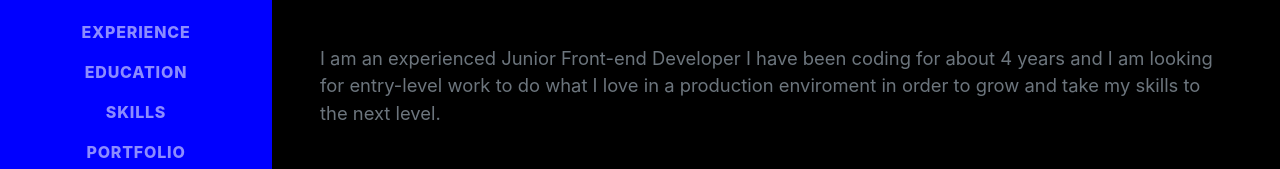
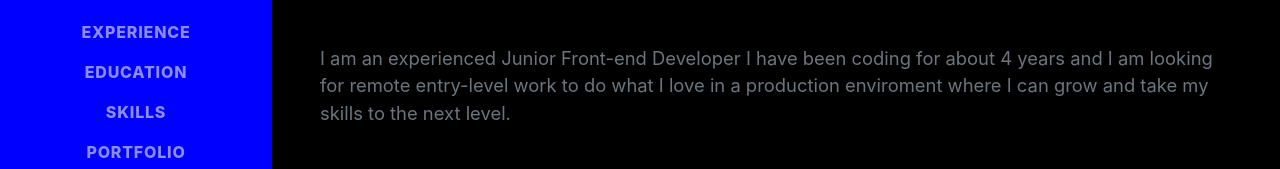
Before and after one commit to akvrmvlakis/akvrmvlakis.github.io, a plain HTML site: page index.html in a window 1280 px wide. Shown: the part 400-569 px from the top of the page. Drawn offline with nearby package versions, Linux system fonts and the light colour scheme; a web font is replaced by a local one.

Commit message:
edited about and interests content

```diff
--- a/index.html
+++ b/index.html
@@ -56,8 +56,8 @@
                     </a>
                 </div>
                 <p class="lead mb-5">I am an experienced Junior Front-end Developer I have been coding for about 4 years
-                    and I am looking for entry-level work to do what I love in a production enviroment in order to grow
-                    and take my skills to the next level.
+                    and I am looking for remote entry-level work to do what I love in a production enviroment where I
+                    can grow and take my skills to the next level.
                 </p>
                 <div class="social-icons">
                     <a class="social-icon" href="https://www.linkedin.com/in/akvrmvlakis"><i
@@ -401,7 +401,7 @@
         <div class="resume-section-content">
             <h2 class="mb-5">Interests</h2>
             <p>Apart from being a web developer, I enjoy most of my time being outdoors skateboarding, visting
-                the same museums and places over and over, and walking large distance around the city suburbs.</p>
+                the same museums and places over and over, and walking large distances around the city suburbs.</p>
             <p class="mb-0">When forced indoors, I spent most of my time coding and improving my current skills, trading
                 forex, and meditating.</p>
         </div>
```
